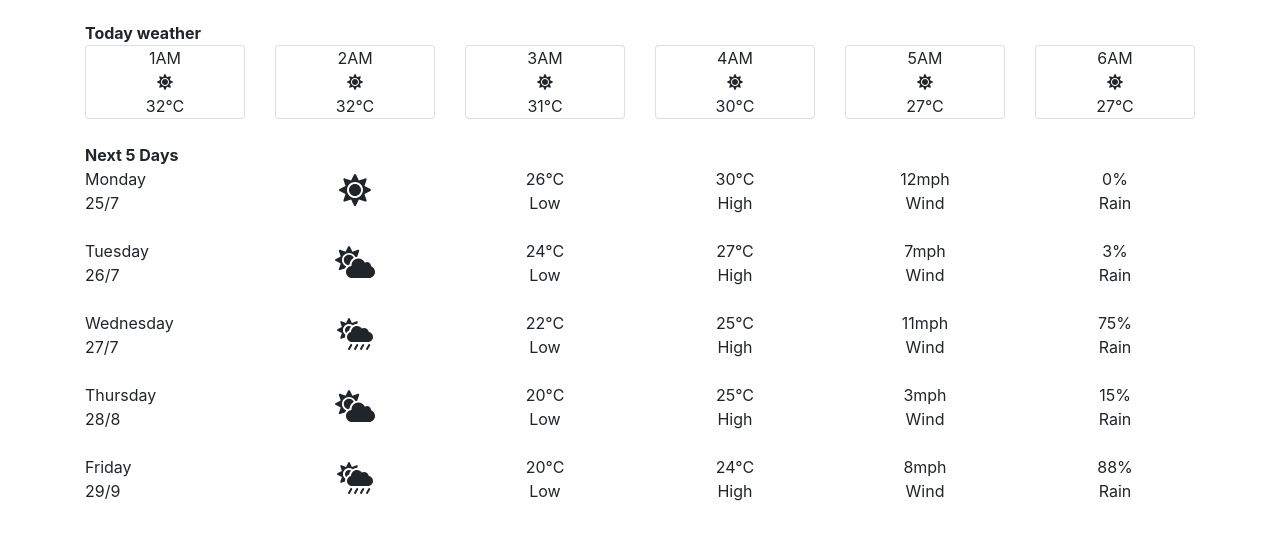
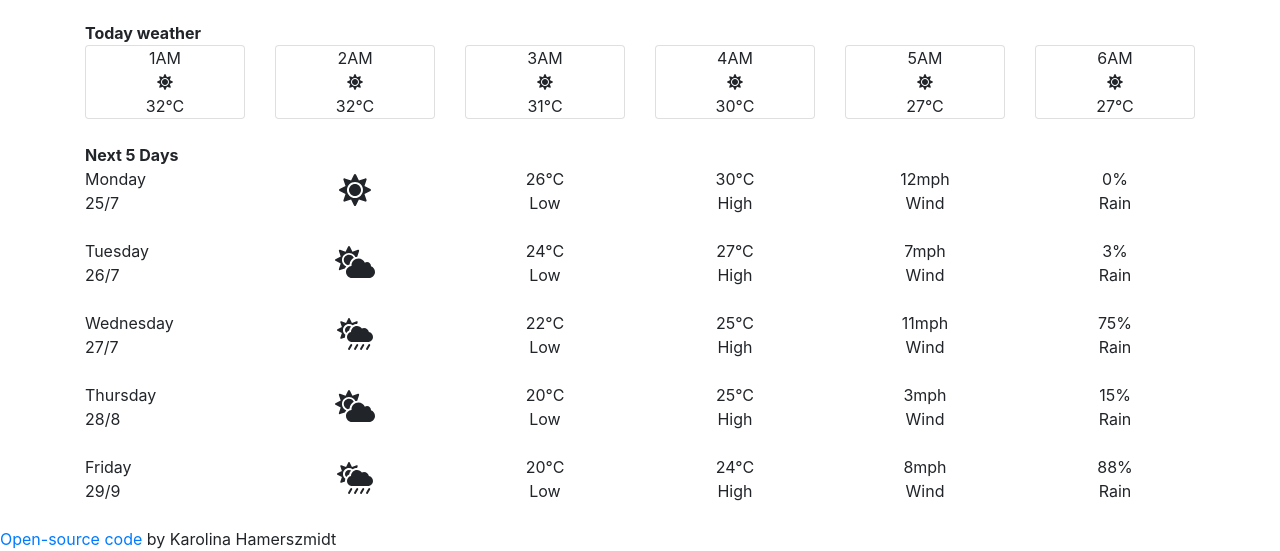
Before and after one commit to karolinahamerszmidt/weather-app, a plain HTML site: page index.html in a window 1280 px wide. Shown: the part 393-944 px from the top of the page. Before the commit the page ends 920 px from the top, so only its background shows below. Drawn offline with nearby package versions, Linux system fonts and the light colour scheme.

Commit message:
Update index.html

```diff
--- a/index.html
+++ b/index.html
@@ -316,6 +316,12 @@
       <div></div>
       <div></div>
     </div>
+    <div>
+      <a href="https://github.com/karolinahamerszmidt/weather-app"
+        >Open-source code</a
+      >
+      <span>by Karolina Hamerszmidt</span>
+    </div>
     <script src="src/script.js"></script>
   </body>
 </html>
```
